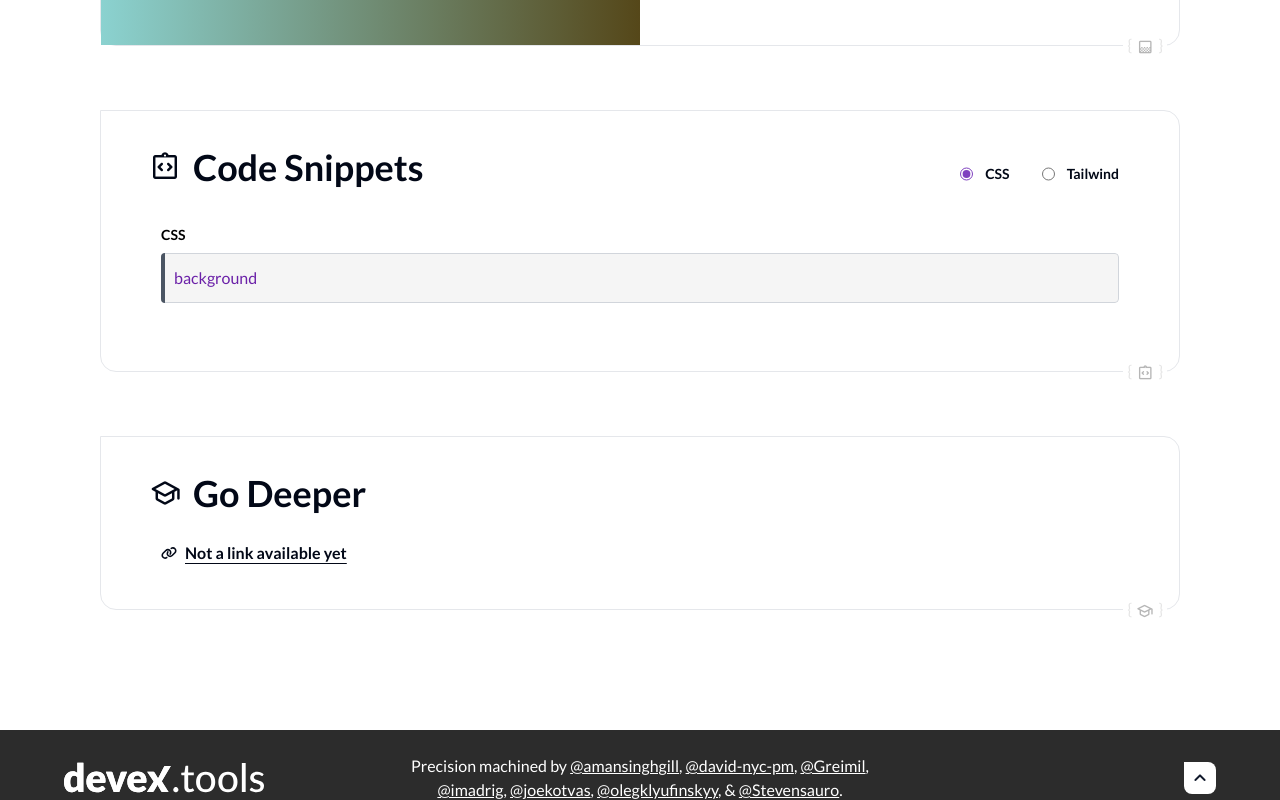
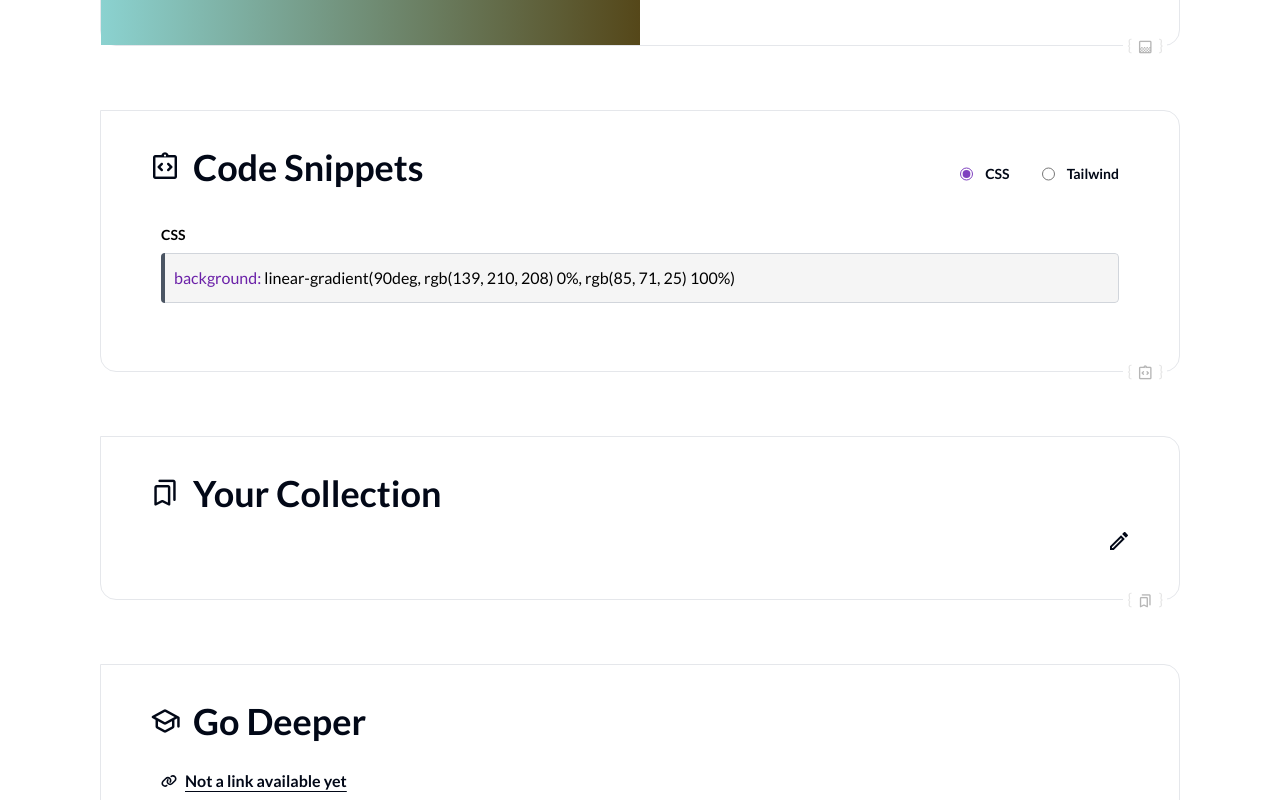
Before and after one commit to chingu-voyages/devex.tools, a React (Vite) app in the folder fetools-app/: page /gradients in a window 1280 px wide. Shown: the part 624-1424 px from the top of the page. Built offline with nearby package versions, Linux system fonts and the light colour scheme.

Commit message:
Found a bug on removing thumbs

```diff
--- a/fetools-app/src/pages/ColorGradient.jsx
+++ b/fetools-app/src/pages/ColorGradient.jsx
@@ -9,6 +9,7 @@ import {
 
 import useToastState from '../hooks/useToastState';
 import useExpander from '../hooks/useExpander';
+import {createBookmark, checkForLocalStorage} from '../components/ToolsLayout/BookmarkUtils';
 
 import ColorGradientSlider from '../components/ColorGradient/ColorGradientSlider';
 import ToolHeading from '../components/ToolsLayout/ToolHeading';
@@ -24,6 +25,7 @@ import {
 } from '../components/ToolsLayout/Sections';
 import ToolMain from '../components/ToolsLayout/ToolMain';
 import TabSwitcher from '../components/TabSwitcher';
+import Bookmark from '../components/ToolsLayout/Bookmark';
 
 export default function ColorGradient() {
   const containerRef = useRef();
@@ -54,10 +56,11 @@ export default function ColorGradient() {
   });
 
   const [codeBlockRules, setCodeBlockRules] = useState({
-    background: generateGradientRule(colorsArr),
+    background: `background: ${generateGradientRule(colorsArr)}`
   });
 
   const [isExpanded, toggleIsExpanded] = useExpander();
+  const [bookmarkLength, setBookmarkLength] = useState(checkForLocalStorage().length)
   const toastState = useToastState();
 
   useEffect(() => {
@@ -72,7 +75,7 @@ export default function ColorGradient() {
 
     updateCSSValues('.gradientSlider', 'background', gradientRuleSlider);
     updateCSSValues('.gradient', 'background', gradientRule);
-    setCodeBlockRules({ ...codeBlockRules, background: getCssCode() });
+    setCodeBlockRules({ ...codeBlockRules, background: `background: ${getCssCode()}` });
   }, [inputValue, gradientColors]);
 
   return (
@@ -140,8 +143,8 @@ export default function ColorGradient() {
             <CodeBlock
               toastState={toastState}
               title={'CSS'}
-              code={'background'}
-              unit={codeBlockRules.background}
+              code={codeBlockRules.background}
+              lang='css'
             />
             <CodeBlock
               toastState={toastState}
@@ -151,6 +154,28 @@ export default function ColorGradient() {
             />
           </TabSwitcher>
         </ToolSection>
+
+        <ToolSection title="Your Collection" icon="bookmarks">
+        <Bookmark
+        pageName={'gradients'}
+        getStyleFromBookmark={[{styleProperty: 'backgroundColor', bookmarkProperty: 'colorGradient'}]}
+        addStyle={{width: '120px', height: '96px'}}
+        deleteProperty={'colorGradient'}
+        className={`
+        flex flex-wrap justify-start
+        min-[395px]:gap-x-5 max-[440px]:justify-between
+        max-[550px]:justify-items-center
+        sm:justify-start gap-y-5
+        `}
+        childClassName={`rounded-md rounded-tl-none min-w-[100px] max-w-[120px]
+        `}
+        setBookmarkLength={setBookmarkLength}
+        bookmarkChildren={null}
+        onMouseEnter={null}
+        onMouseLeave={null}
+        childProperty={'colorGradient'}>
+        </Bookmark>
+      </ToolSection>
 
         <GoDeeper
           linksData={[{ url: '#', textValue: 'Not a link available yet' }]}
@@ -258,7 +283,6 @@ export default function ColorGradient() {
       ({ colorStr, value }) => `${colorStr} ${value}%`
     );
 
-
     if(type==='radial' && !isSlider){
       const gradientRule = `${type}-gradient(${colors.join(', ')})`;
       return gradientRule;
```
